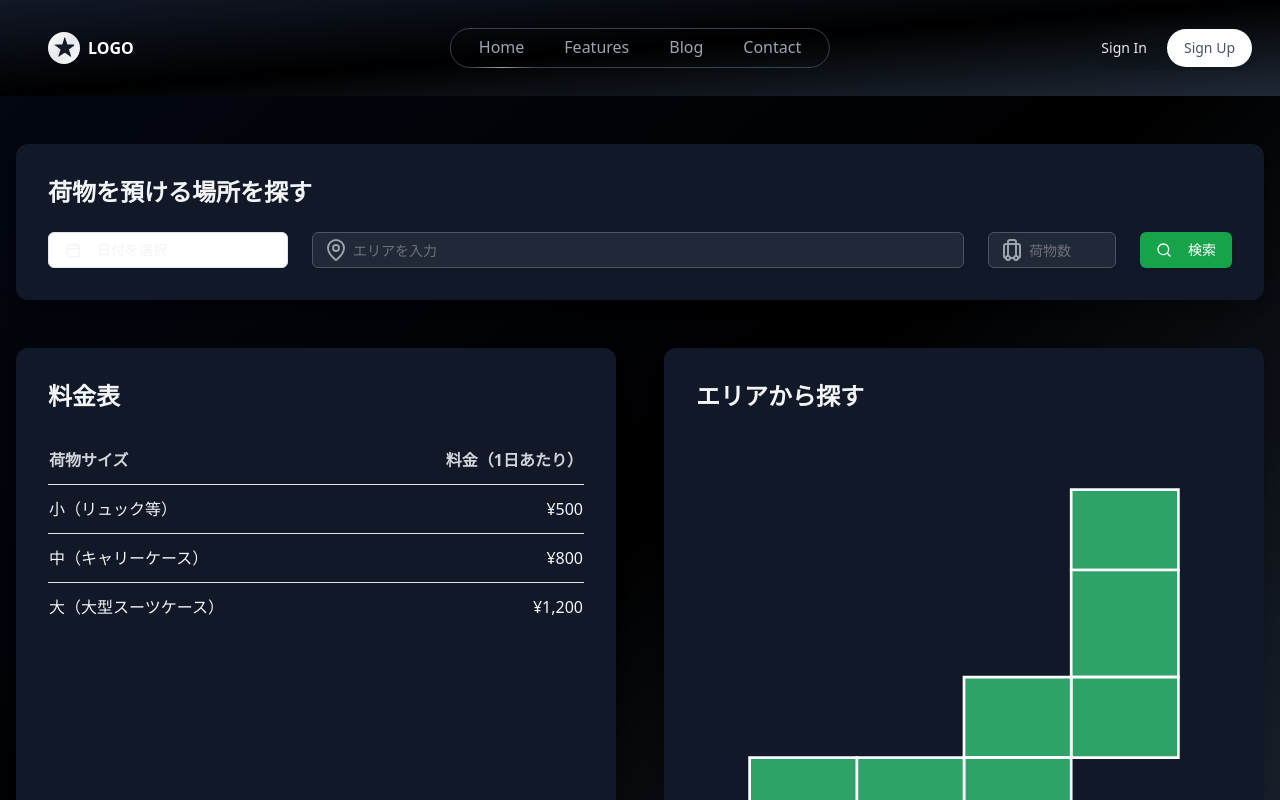
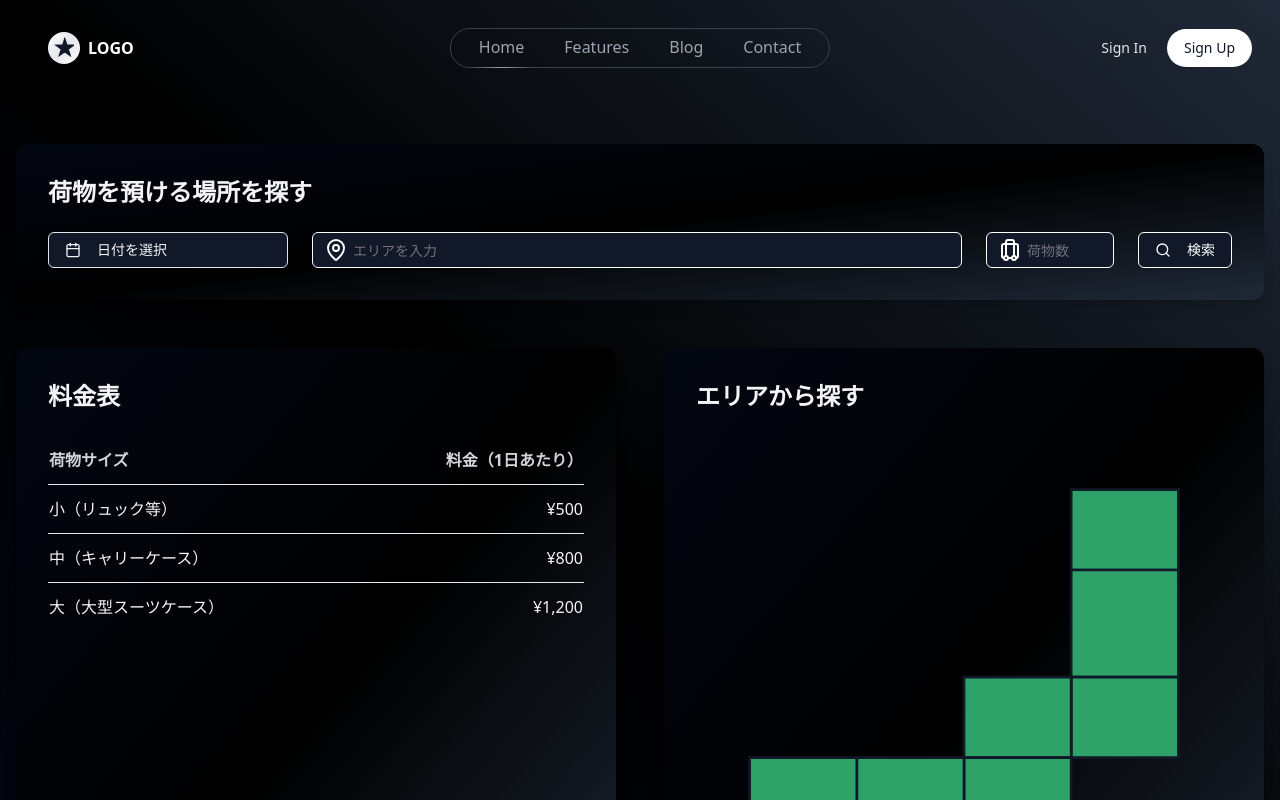
Before and after one commit to jphacks/tk_2422, a Next.js app in the folder frontend/: page /home in a window 1280 px wide. Shown: the top 800 px of the page. Built offline with nearby package versions, Linux system fonts and the light colour scheme.

Commit message:
home修正

```diff
--- a/frontend/src/app/home/page.tsx
+++ b/frontend/src/app/home/page.tsx
@@ -34,16 +34,21 @@ export default function Component() {
   };
 
   return (
-    <div className="min-h-screen bg-gradient-to-br from-gray-950 via-black to-gray-800">
+    <div className="min-h-screen bg-gradient-to-tr from-gray-950 via-black to-gray-800">
       <Header />
 
       <main className="container mx-auto mt-12 px-4">
-        <motion.div initial={{ opacity: 0, y: 20 }} animate={{ opacity: 1, y: 0 }} transition={{ duration: 0.5 }} className="bg-gray-900 dark:bg-gray-800 rounded-xl shadow-lg p-8 mb-12">
+        <motion.div
+          initial={{ opacity: 0, y: 20 }}
+          animate={{ opacity: 1, y: 0 }}
+          transition={{ duration: 0.5 }}
+          className="bg-gradient-to-br border-white from-gray-950 via-black to-gray-800 rounded-xl shadow-lg p-8 mb-12"
+        >
           <h2 className="text-2xl font-semibold mb-6 text-gray-100 dark:text-gray-200">荷物を預ける場所を探す</h2>
           <div className="flex flex-wrap gap-6">
             <Popover>
               <PopoverTrigger asChild>
-                <Button variant="outline" className={cn("w-[240px] justify-start text-left font-normal", !date && "text-muted-foreground")}>
+                <Button variant="outline" className={cn("bg-gray-900 w-[240px] justify-start text-left font-normal", !date && "text-muted-foreground")}>
                   <CalendarIcon className="mr-2 h-5 w-5 text-gray-100" />
                   {date ? format(date, "PPP", { locale: ja }) : <span className="text-gray-100">日付を選択</span>}
                 </Button>
@@ -58,11 +63,11 @@ export default function Component() {
                 エリア
               </Label>
               <div className="relative">
-                <MapPin className="absolute left-3 top-1/2 transform -translate-y-1/2 text-gray-400" />
+                <MapPin className="absolute left-3 top-1/2 transform -translate-y-1/2 text-white" />
                 <Input
                   id="area"
                   placeholder="エリアを入力"
-                  className="pl-10 bg-gray-800 border-gray-600 text-white rounded-md"
+                  className="pl-10 bg-gray-900 border-white text-white rounded-md"
                   value={selectedRegion ? regions.find((r) => r.id === selectedRegion)?.name || "" : ""}
                   readOnly
                 />
@@ -74,20 +79,25 @@ export default function Component() {
                 荷物数
               </Label>
               <div className="relative">
-                <Luggage className="absolute left-3 top-1/2 transform -translate-y-1/2 text-gray-400" />
-                <Input id="luggage" type="number" placeholder="荷物数" className="pl-10 bg-gray-800 border-gray-600 text-white rounded-md" min="1" />
+                <Luggage className="absolute left-3 top-1/2 transform -translate-y-1/2 text-white" />
+                <Input id="luggage" type="number" placeholder="荷物数" className="pl-10 bg-gray-900 border-white text-white rounded-md" min="1" />
               </div>
             </div>
 
-            <Button className="bg-green-600 hover:bg-green-700 text-white">
-              <Search className="mr-2 h-4 w-4" />
+            <Button className="border-[1px] border-white bg-gray-900 hover:bg-gray-800 text-white">
+              <Search className="mr-2 h-4 w-4 " />
               検索
             </Button>
           </div>
         </motion.div>
 
         <div className="grid md:grid-cols-2 gap-12">
-          <motion.div initial={{ opacity: 0, x: -20 }} animate={{ opacity: 1, x: 0 }} transition={{ duration: 0.5, delay: 0.2 }} className="bg-gray-900 dark:bg-gray-800 rounded-xl shadow-lg p-8">
+          <motion.div
+            initial={{ opacity: 0, x: -20 }}
+            animate={{ opacity: 1, x: 0 }}
+            transition={{ duration: 0.5, delay: 0.2 }}
+            className="bg-gradient-to-br bg-gray-900 dark:bg-gray-800 rounded-xl shadow-lg p-8"
+          >
             <h2 className="text-2xl font-semibold mb-6 text-gray-100 dark:text-gray-200">料金表</h2>
             <table className="w-full">
               <thead>
@@ -113,7 +123,12 @@ export default function Component() {
             </table>
           </motion.div>
 
-          <motion.div initial={{ opacity: 0, x: 20 }} animate={{ opacity: 1, x: 0 }} transition={{ duration: 0.5, delay: 0.4 }} className="bg-gray-900 dark:bg-gray-800 rounded-xl shadow-lg p-8">
+          <motion.div
+            initial={{ opacity: 0, x: 20 }}
+            animate={{ opacity: 1, x: 0 }}
+            transition={{ duration: 0.5, delay: 0.4 }}
+            className="bg-gradient-to-br bg-gray-900 dark:bg-gray-800 rounded-xl shadow-lg p-8"
+          >
             <h2 className="text-2xl font-semibold mb-6 text-gray-100 dark:text-gray-200">エリアから探す</h2>
             <div className="aspect-w-4 aspect-h-3">
               <svg viewBox="0 0 400 440" className="w-full h-full">
@@ -135,7 +150,7 @@ export default function Component() {
                           <motion.path
                             d={region.path}
                             fill={selectedRegion === region.id ? "hsl(142, 76%, 36%)" : "hsl(151, 55%, 41%)"}
-                            stroke="white"
+                            stroke="#111827"
                             strokeWidth="2"
                             className="cursor-pointer transition-colors duration-200 hover:fill-green-400 focus:outline-none focus:ring-2 focus:ring-green-400 focus:ring-offset-2"
                             whileHover={{ scale: 1.05 }}
--- a/frontend/src/components/header.tsx
+++ b/frontend/src/components/header.tsx
@@ -5,7 +5,7 @@ const Header: React.FC = () => {
   const [showMenu, setShowMenu] = useState(false);
 
   return (
-    <section className="w-full px-3 antialiased bg-gradient-to-br from-gray-900 via-black to-gray-800 lg:px-6">
+    <section className="w-full px-3 antialiased lg:px-6">
       <div className="mx-auto max-w-7xl">
         <nav className="flex items-center w-full h-24 select-none">
           <div className="relative flex flex-wrap items-start justify-between w-full mx-auto font-medium md:items-center md:h-24 md:justify-between">
@@ -63,7 +63,7 @@ const Header: React.FC = () => {
                   </a>
                   <a
                     href="#_"
-                    className="inline-flex items-center justify-center w-full px-4 py-3 md:py-1.5 font-medium leading-6 text-center whitespace-no-wrap transition duration-150 ease-in-out border border-transparent md:mr-1 text-gray-600 md:w-auto bg-white rounded-lg md:rounded-full hover:bg-white focus:outline-none focus:border-gray-700 focus:shadow-outline-gray active:bg-gray-700"
+                    className="inline-flex items-center justify-center w-full px-4 py-3 md:py-1.5 font-medium leading-6 text-center whitespace-no-wrap transition duration-150 ease-in-out border border-transparent md:mr-1 text-gray-900 md:w-auto bg-white rounded-lg md:rounded-full hover:bg-white focus:outline-none focus:border-gray-700 focus:shadow-outline-gray active:bg-gray-700"
                   >
                     Sign Up
                   </a>
```
